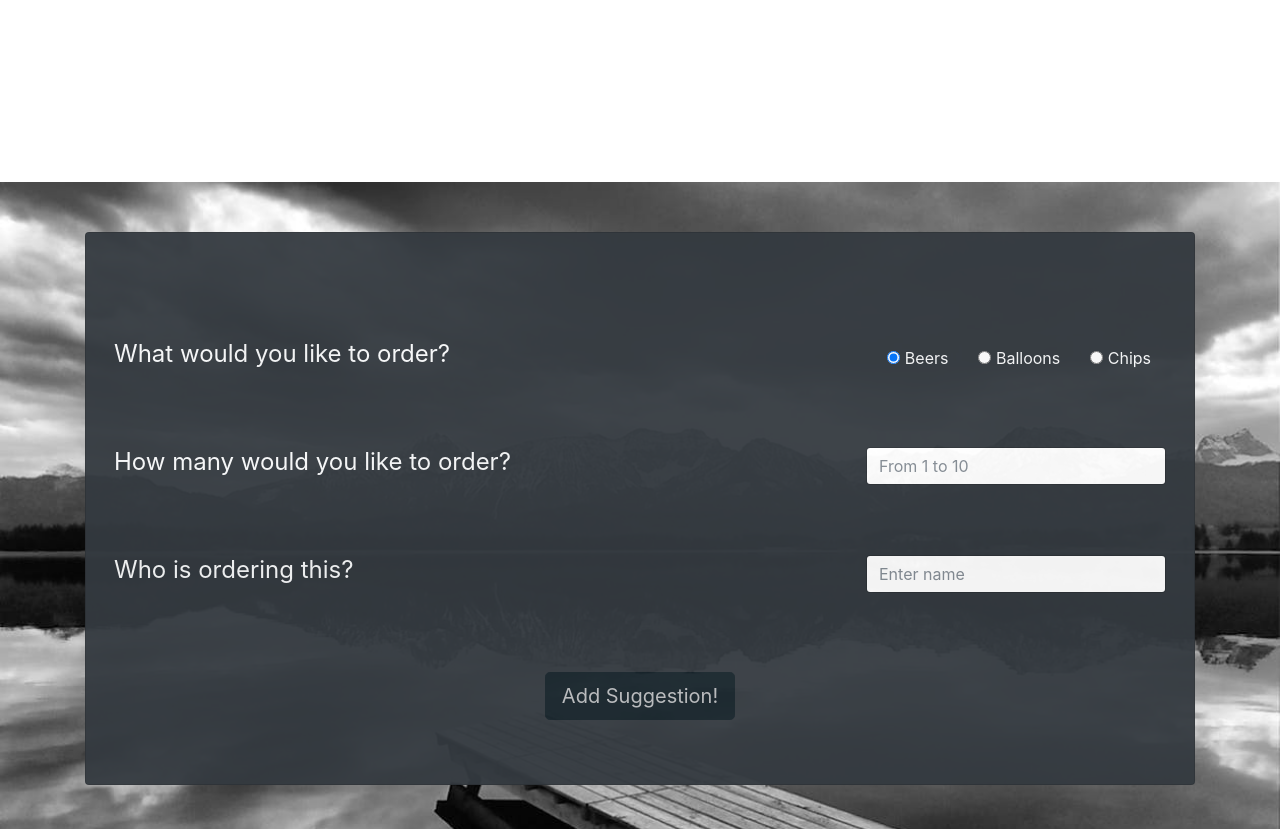
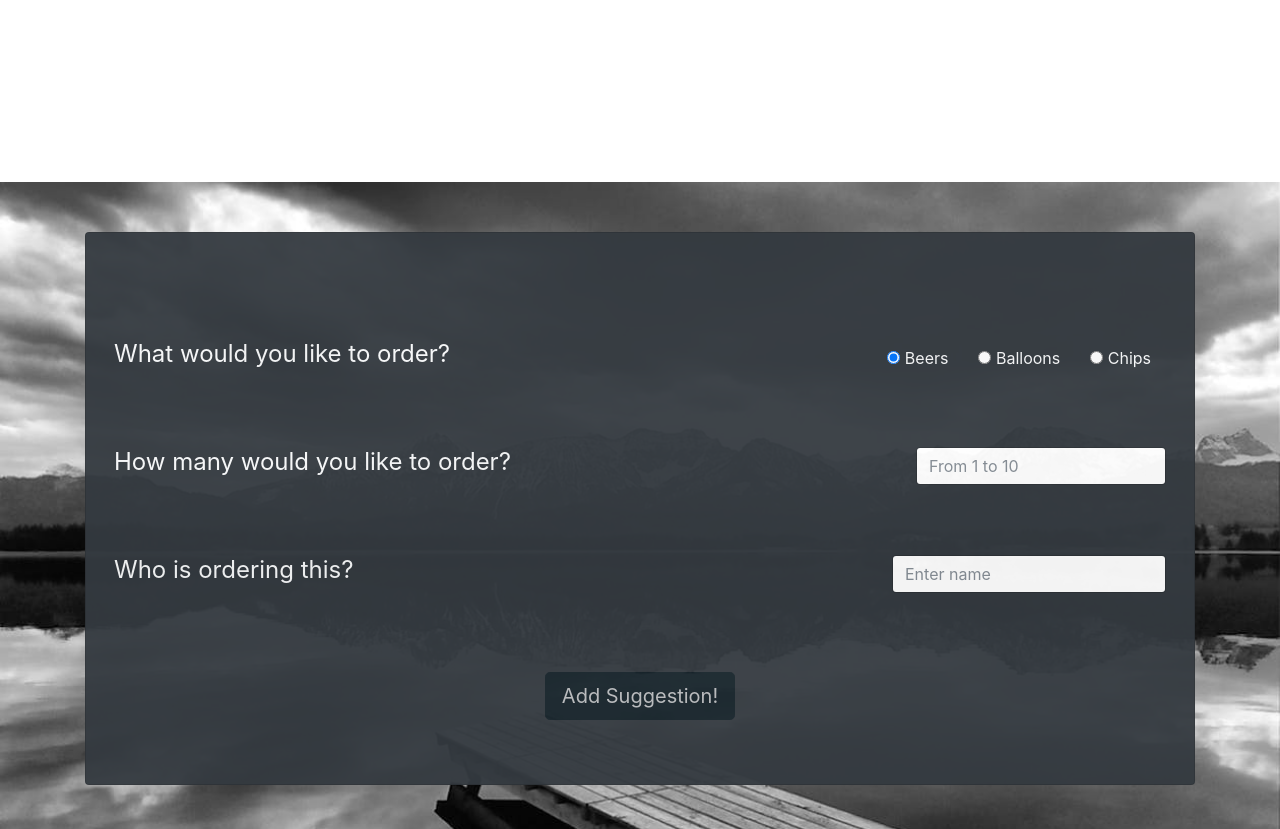
Before and after one commit to cloesd22/Party-Supplies, a website: page templates/index.html in a window 1280 px wide. Shown: the part 271-1100 px from the top of the page. Drawn offline with Linux system fonts and the light colour scheme; no server answers.

Commit message:
initial commit

```diff
--- a/templates/index.html
+++ b/templates/index.html
@@ -84,7 +84,7 @@
 												<input name="itemAmount"
 												 type="number"
 												  min="1" max="10"
-												  style="min-width: 300px; max-height: 40px"
+												  style="min-width: 250px; max-height: 40px"
 												  class="form-control"
 												  id="itemAmount"
 												  required
@@ -101,7 +101,7 @@
 
 												<input type="text"
 												name="itemOrderBy"
-												style="min-width: 300px; max-height: 40px"
+												style="min-width: 250px; max-height: 40px"
 												class="form-control w-100"
 												id="itemOrderBy"
 												required
```
